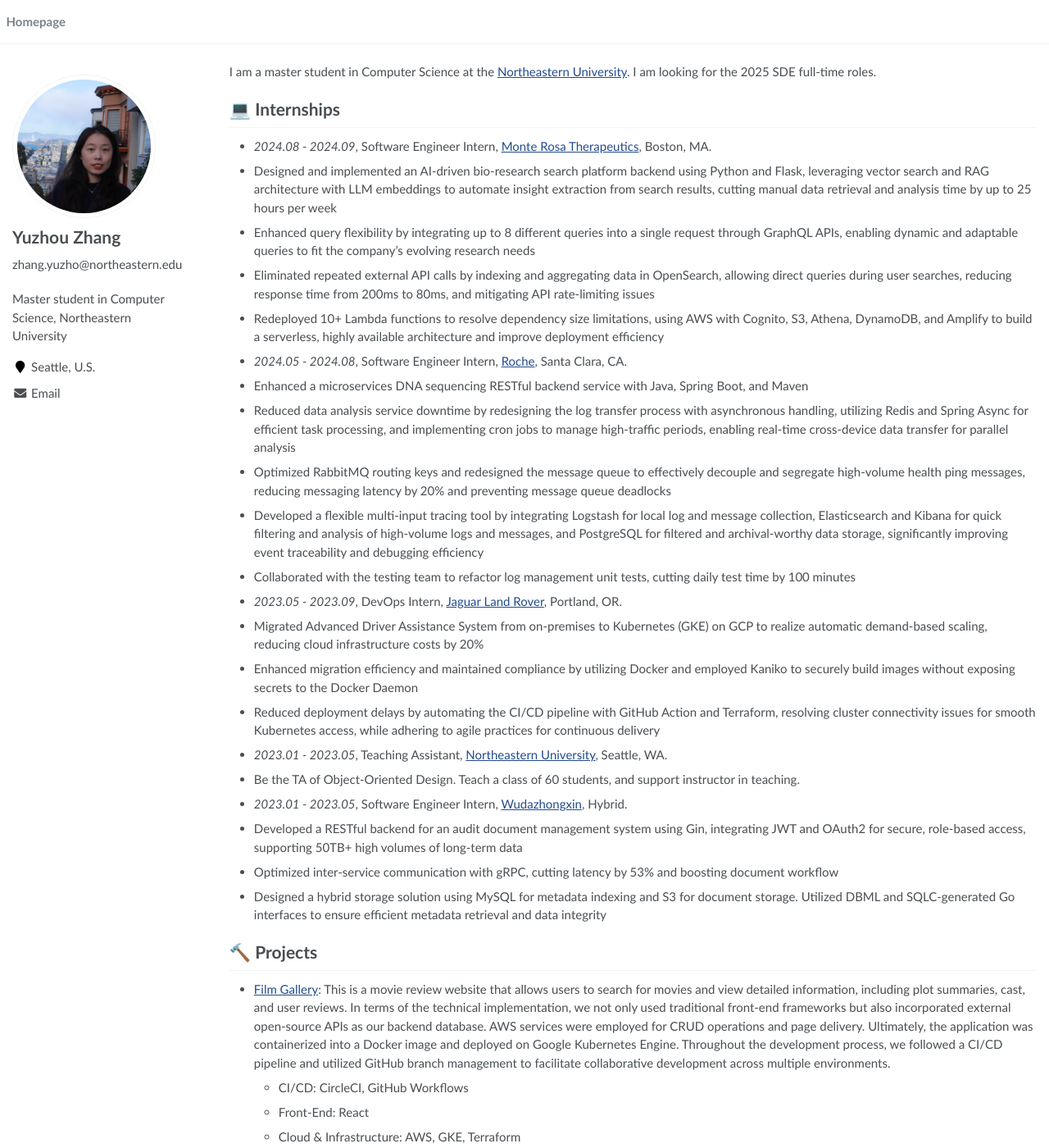
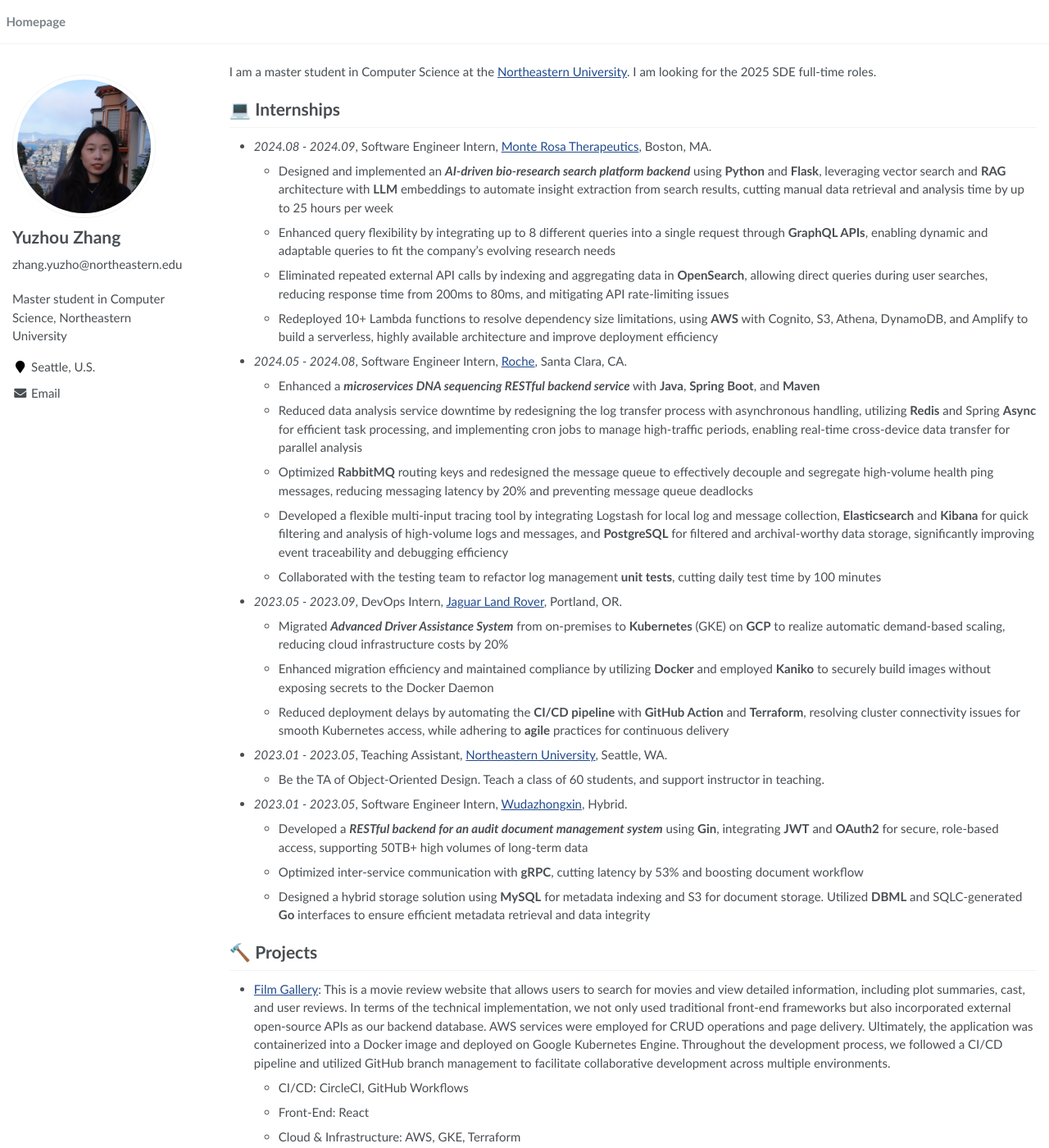
Before and after one commit to ZhangAmyyy/ZhangAmyyy.github.io, a Jekyll site: the page built from _pages/about.md, in a window 1280 px wide and 1400 px high. Shown: the whole window at 82% size. Built offline with Jekyll 4.4.1, drawn with Linux system fonts in a browser that asks for light colours.

Commit message:
format updated

```diff
--- a/_pages/about.md
+++ b/_pages/about.md
@@ -21,26 +21,26 @@ I am a master student in Computer Science at the [Northeastern University](https
 
 # 💻 Internships
 - *2024.08 - 2024.09*, Software Engineer Intern, [Monte Rosa Therapeutics](https://www.monterosatx.com/), Boston, MA.
-+ Designed and implemented an AI-driven bio-research search platform backend using Python and Flask, leveraging vector search and RAG architecture with LLM embeddings to automate insight extraction from search results, cutting manual data retrieval and analysis time by up to 25 hours per week
-+ Enhanced query flexibility by integrating up to 8 different queries into a single request through GraphQL APIs, enabling dynamic and adaptable queries to fit the company’s evolving research needs
-+ Eliminated repeated external API calls by indexing and aggregating data in OpenSearch, allowing direct queries during user searches, reducing response time from 200ms to 80ms, and mitigating API rate-limiting issues
-+ Redeployed 10+ Lambda functions to resolve dependency size limitations, using AWS with Cognito, S3, Athena, DynamoDB, and Amplify to build a serverless, highly available architecture and improve deployment efficiency
+  + Designed and implemented an ***AI-driven bio-research search platform backend*** using **Python** and **Flask**, leveraging vector search and **RAG** architecture with **LLM** embeddings to automate insight extraction from search results, cutting manual data retrieval and analysis time by up to 25 hours per week
+  + Enhanced query flexibility by integrating up to 8 different queries into a single request through **GraphQL APIs**, enabling dynamic and adaptable queries to fit the company’s evolving research needs
+  + Eliminated repeated external API calls by indexing and aggregating data in **OpenSearch**, allowing direct queries during user searches, reducing response time from 200ms to 80ms, and mitigating API rate-limiting issues
+  + Redeployed 10+ Lambda functions to resolve dependency size limitations, using **AWS** with Cognito, S3, Athena, DynamoDB, and Amplify to build a serverless, highly available architecture and improve deployment efficiency
 - *2024.05 - 2024.08*, Software Engineer Intern, [Roche](https://www.roche.com/), Santa Clara, CA.
-+ Enhanced a microservices DNA sequencing RESTful backend service with Java, Spring Boot, and Maven
-+ Reduced data analysis service downtime by redesigning the log transfer process with asynchronous handling, utilizing Redis and Spring Async for efficient task processing, and implementing cron jobs to manage high-traffic periods, enabling real-time cross-device data transfer for parallel analysis
-+ Optimized RabbitMQ routing keys and redesigned the message queue to effectively decouple and segregate high-volume health ping messages, reducing messaging latency by 20% and preventing message queue deadlocks
-+ Developed a flexible multi-input tracing tool by integrating Logstash for local log and message collection, Elasticsearch and Kibana for quick filtering and analysis of high-volume logs and messages, and PostgreSQL for filtered and archival-worthy data storage, significantly improving event traceability and debugging efficiency
-+ Collaborated with the testing team to refactor log management unit tests, cutting daily test time by 100 minutes
+  + Enhanced a ***microservices DNA sequencing RESTful backend service*** with **Java**, **Spring Boot**, and **Maven**
+  + Reduced data analysis service downtime by redesigning the log transfer process with asynchronous handling, utilizing **Redis** and Spring **Async** for efficient task processing, and implementing cron jobs to manage high-traffic periods, enabling real-time cross-device data transfer for parallel analysis
+  + Optimized **RabbitMQ** routing keys and redesigned the message queue to effectively decouple and segregate high-volume health ping messages, reducing messaging latency by 20% and preventing message queue deadlocks
+  + Developed a flexible multi-input tracing tool by integrating Logstash for local log and message collection, **Elasticsearch** and **Kibana** for quick filtering and analysis of high-volume logs and messages, and **PostgreSQL** for filtered and archival-worthy data storage, significantly improving event traceability and debugging efficiency
+  + Collaborated with the testing team to refactor log management **unit tests**, cutting daily test time by 100 minutes
 - *2023.05 - 2023.09*, DevOps Intern, [Jaguar Land Rover](https://www.jaguarlandrover.com/), Portland, OR.
-+ Migrated Advanced Driver Assistance System from on-premises to Kubernetes (GKE) on GCP to realize automatic demand-based scaling, reducing cloud infrastructure costs by 20%
-+ Enhanced migration efficiency and maintained compliance by utilizing Docker and employed Kaniko to securely build images without exposing secrets to the Docker Daemon
-+ Reduced deployment delays by automating the CI/CD pipeline with GitHub Action and Terraform, resolving cluster connectivity issues for smooth Kubernetes access, while adhering to agile practices for continuous delivery
+  + Migrated ***Advanced Driver Assistance System*** from on-premises to **Kubernetes** (GKE) on **GCP** to realize automatic demand-based scaling, reducing cloud infrastructure costs by 20%
+  + Enhanced migration efficiency and maintained compliance by utilizing **Docker** and employed **Kaniko** to securely build images without exposing secrets to the Docker Daemon
+  + Reduced deployment delays by automating the **CI/CD pipeline** with **GitHub Action** and **Terraform**, resolving cluster connectivity issues for smooth Kubernetes access, while adhering to **agile** practices for continuous delivery
 - *2023.01 - 2023.05*, Teaching Assistant, [Northeastern University](https://www.northeastern.edu/), Seattle, WA.
-+ Be the TA of Object-Oriented Design. Teach a class of 60 students, and support instructor in teaching.
+  + Be the TA of Object-Oriented Design. Teach a class of 60 students, and support instructor in teaching.
 - *2023.01 - 2023.05*, Software Engineer Intern, [Wudazhongxin](http://www.wudazhongxin.com/), Hybrid.
-+ Developed a RESTful backend for an audit document management system using Gin, integrating JWT and OAuth2 for secure, role-based access, supporting 50TB+ high volumes of long-term data
-+ Optimized inter-service communication with gRPC, cutting latency by 53% and boosting document workflow
-+ Designed a hybrid storage solution using MySQL for metadata indexing and S3 for document storage. Utilized DBML and SQLC-generated Go interfaces to ensure efficient metadata retrieval and data integrity
+  + Developed a ***RESTful backend for an audit document management system*** using **Gin**, integrating **JWT** and **OAuth2** for secure, role-based access, supporting 50TB+ high volumes of long-term data
+  + Optimized inter-service communication with **gRPC**, cutting latency by 53% and boosting document workflow
+  + Designed a hybrid storage solution using **MySQL** for metadata indexing and S3 for document storage. Utilized **DBML** and SQLC-generated **Go** interfaces to ensure efficient metadata retrieval and data integrity
 
 # 🔨 Projects
 - [Film Gallery](https://github.com/ZhangAmyyy/film_gallery):
```
